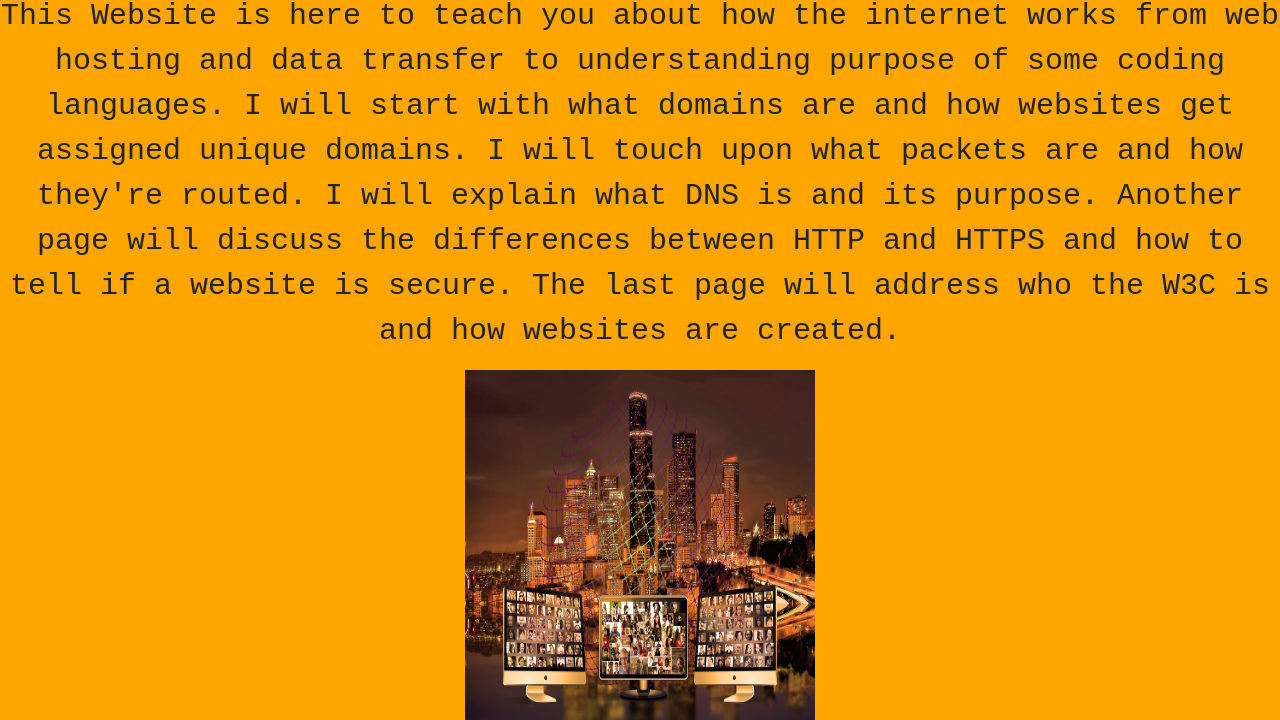
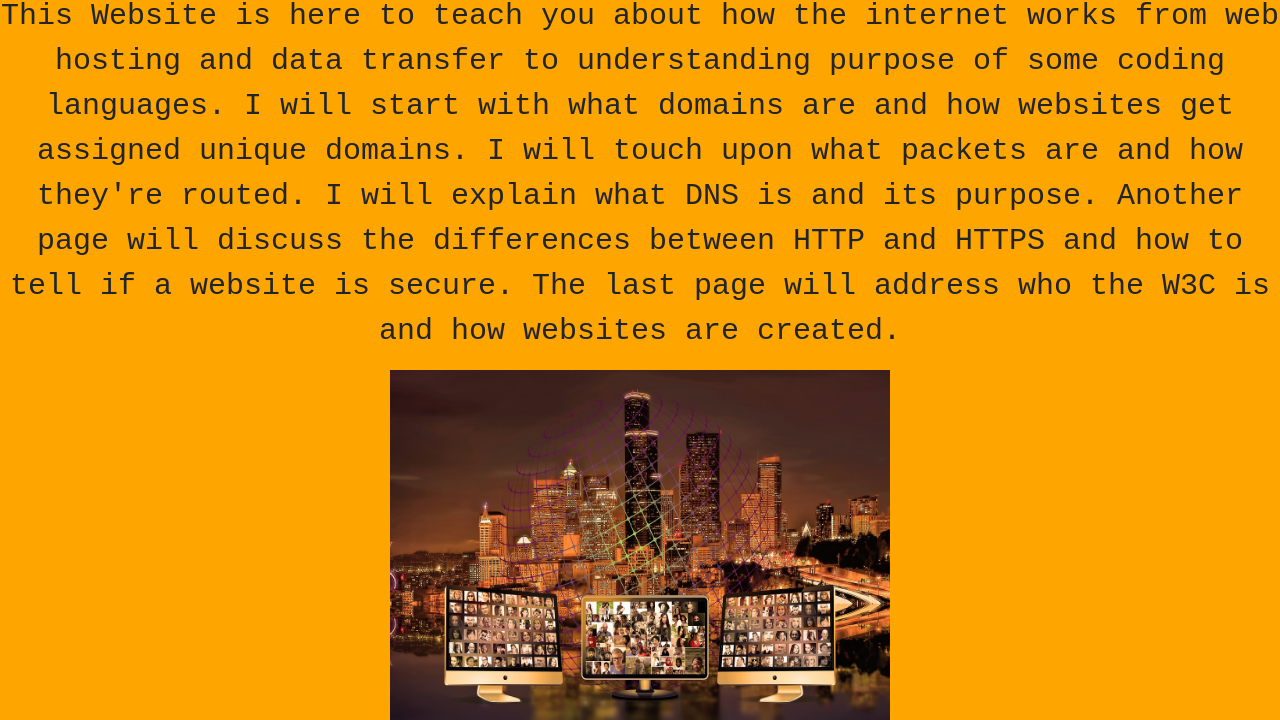
Before and after one commit to scr24/HowTheInternetWorks, a plain HTML site: page docs/index.html in a window 1280 px wide. Shown: the part 118-838 px from the top of the page. Drawn offline with nearby package versions, Linux system fonts and the light colour scheme.

Commit message:
Update index.html

```diff
--- a/docs/index.html
+++ b/docs/index.html
@@ -46,7 +46,7 @@
 <script src="https://cdn.jsdelivr.net/npm/popper.js@1.16.1/dist/umd/popper.min.js" integrity="sha384-9/reFTGAW83EW2RDu2S0VKaIzap3H66lZH81PoYlFhbGU+6BZp6G7niu735Sk7lN" crossorigin="anonymous"></script>
 <script src="https://stackpath.bootstrapcdn.com/bootstrap/4.5.2/js/bootstrap.min.js" integrity="sha384-B4gt1jrGC7Jh4AgTPSdUtOBvfO8shuf57BaghqFfPlYxofvL8/KUEfYiJOMMV+rV" crossorigin="anonymous"></script>
 <div style="text-align: center;">
-<img src="indexpic.jpg" alt="Photo for homepage" style="height: 350px; width: 350px;"/>
+<img src="indexpic.jpg" alt="Photo for homepage" style="height: 350px; width: 500px;"/>
 </div>
 </body>
 </body>
```
